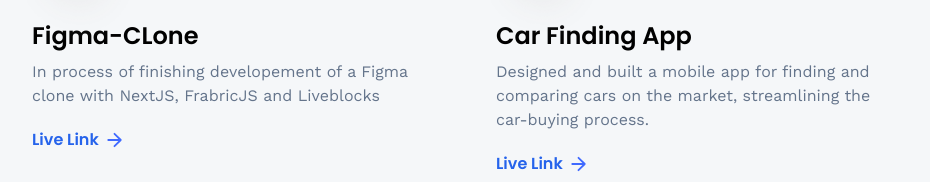
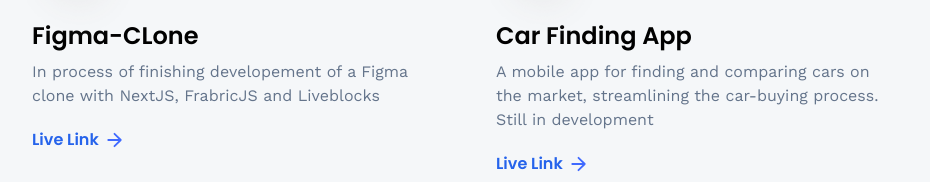
Before and after one commit to reuterShawn/threejs-porfolio, a React (Vite) app: page /projects in a window 1280 px wide. Shown: the part 406-588 px from the top of the page, without its empty margins (160-1090 px from the left). Built offline with nearby package versions, Linux system fonts and the light colour scheme; no server answers.

Commit message:
Update github link and project description

```diff
--- a/src/constants/index.js
+++ b/src/constants/index.js
@@ -90,7 +90,7 @@ export const experiences = [
     date: "May 2023 - Present: Contract Work",
     points: [
       "Implemented Gamipress too add gamification with Tutor LMS ",
-      "Developing and maintaining Wordpress Blog, and subscription based Christian content..",
+      "Developing and maintaining Wordpress Blog, and subscription based Christian content.",
     ],
   },
 ];
@@ -127,7 +127,7 @@ export const projects = [
     theme: "btn-back-blue",
     name: "Car Finding App",
     description:
-      "Designed and built a mobile app for finding and comparing cars on the market, streamlining the car-buying process.",
+      "A mobile app for finding and comparing cars on the market, streamlining the car-buying process. Still in development",
     link: "https://github.com/reuterShawn",
   },
   {
@@ -136,6 +136,6 @@ export const projects = [
     name: "AI Summarizer Application",
     description:
       "App that leverages AI to automatically generate concise & informative summaries from lengthy text content, or blogs.",
-    link: "https://github.com/reuterShawn",
+    link: "https://github.com/reuterShawn/ai-summarizer",
   },
 ];
```
